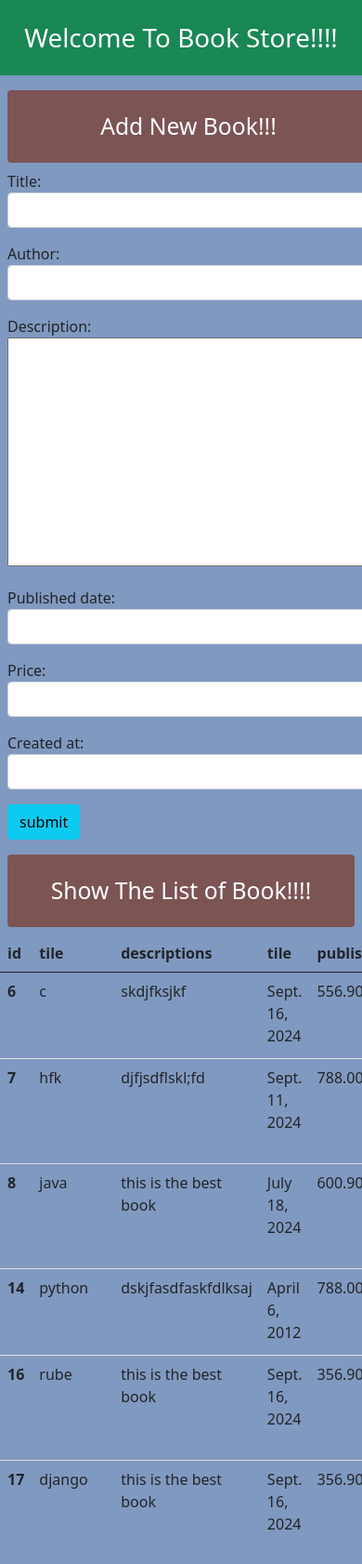
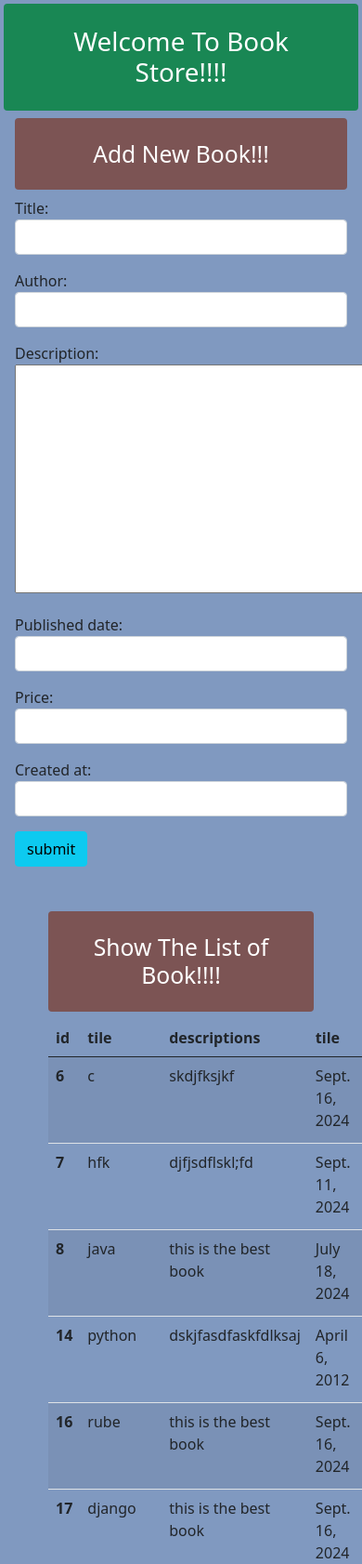
Before and after one commit to rahulgitit/Assessment_book, a Django app: page /home/ in a window 390 px wide; the page is wider, and only the part inside the window is pictured. Shown: the top 1682 px of that part at 93% size. Run offline with Django 4.2, Linux system fonts and the light colour scheme; data comes from the database, SQL or seed files in the repository; both versions use the stored data as it was after the commit.

Commit message:
this add new featuew

```diff
--- a/templates/home.html
+++ b/templates/home.html
@@ -72,9 +72,9 @@
 </body> -->
 <body style="background: #8099c0;">
   <div class="container-flude">
-      <div class="row">
+      <div class="row m-1">
         <h1 class="text-center bg-success p-4 rounded text-white p-3 text-capitalize">welcome to book store!!!!</h1>
-          <div class="col-sm-4 rounded m-2">
+          <div class="col-sm-3 rounded">
               <h2 class="text-center text-white rounded p-4" style="background: #7c5454;">Add New Book!!!</h2>
               <form action="" method="post" novalidate>
                   {% csrf_token %}
@@ -82,17 +82,17 @@
                   <input type="submit" class="btn btn-info" value="submit">
               </form>
           </div>
-          <div class="col sm-8">
-              <h2 class="text-center text-white rounded p-4 m-2" style="background: #7c5454;"  >Show The List of Book!!!!</h2>
-              <table class="table">
+          <div class="col-sm-9 p-5">
+              <h2 class="text-center text-white rounded p-4 " style="background: #7c5454;"  >Show The List of Book!!!!</h2>
+              <table class="table table-striped">
                 <thead>
                   <tr>
                     <th scope="col">id</th>
                     <th scope="col">tile</th>
                     <th scope="col">descriptions</th>
                     <th scope="col">tile</th>
+                    <th scope="col">price</th>
                     <th scope="col">published_date</th>
-                    <th scope="col">price</th>
                     <th scope="col">updated_at</th>
                     <th scope="col">Actions</th>
                   </tr>
```
Also changed, not shown: db.sqlite3.
